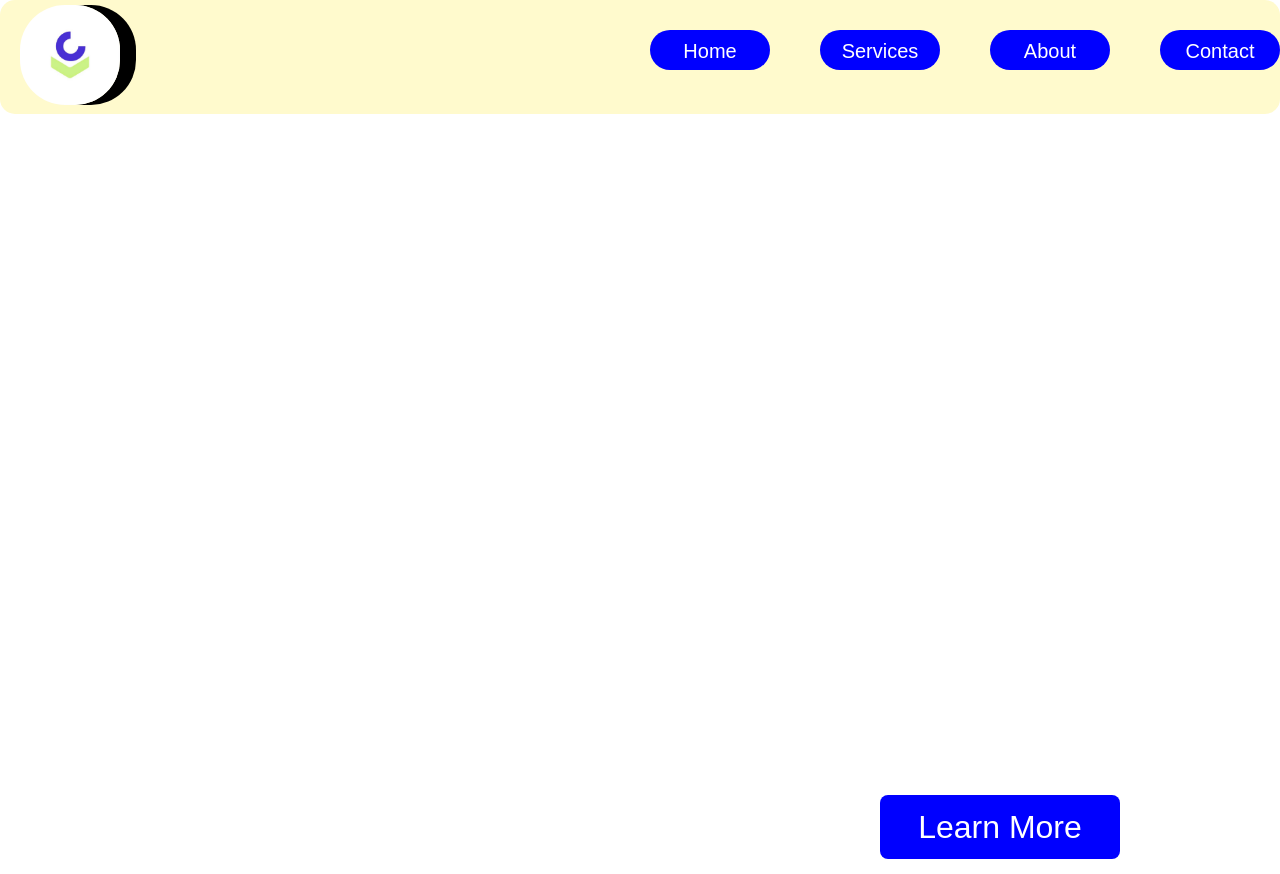
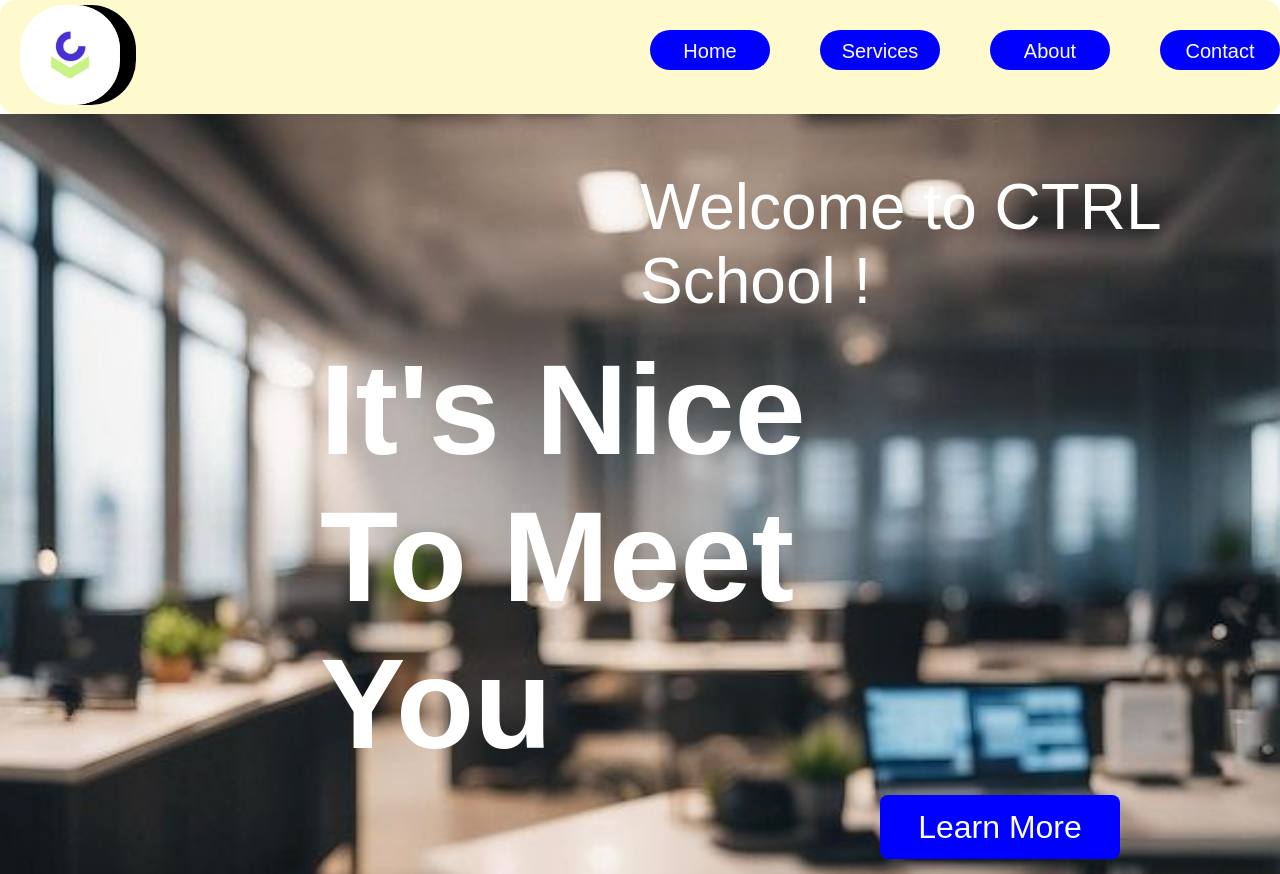
Before and after one commit to destinyemerie55-lgtm/groupproject, a plain HTML site: page index.html in a window 1280 px wide. Shown: the top 874 px of the page. Drawn offline with Linux system fonts and the light colour scheme.

Commit message:
second commit

```diff
--- a/index.css
+++ b/index.css
@@ -62,7 +62,7 @@
 .content{
     height: 100vh;
     color: white;
-    background: url(./images/Fundo\ de\ escritório\ desfocado\ escritório….jpg);
+    background: url(./images/background.jpg);
     background-position: center;
     background-repeat: no-repeat;
     background-size: cover;
```
Also changed, not shown: images/background.jpg (added).
